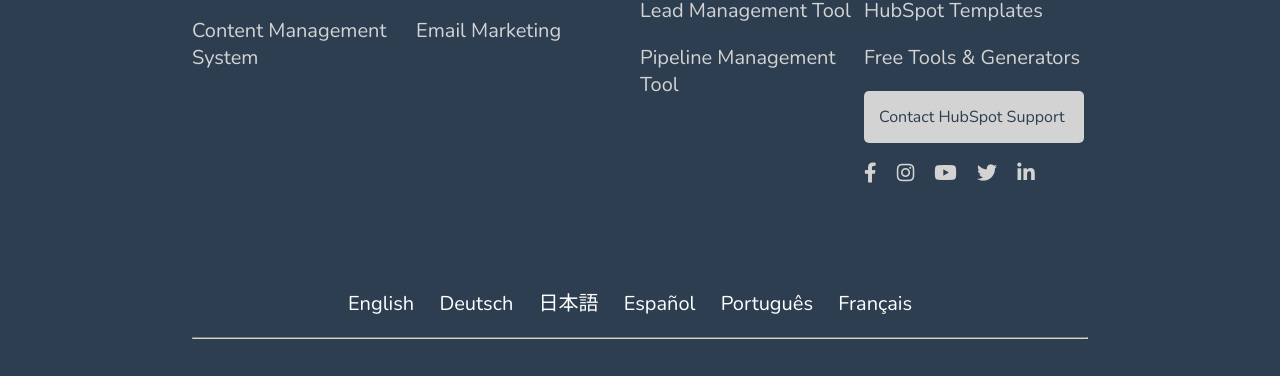
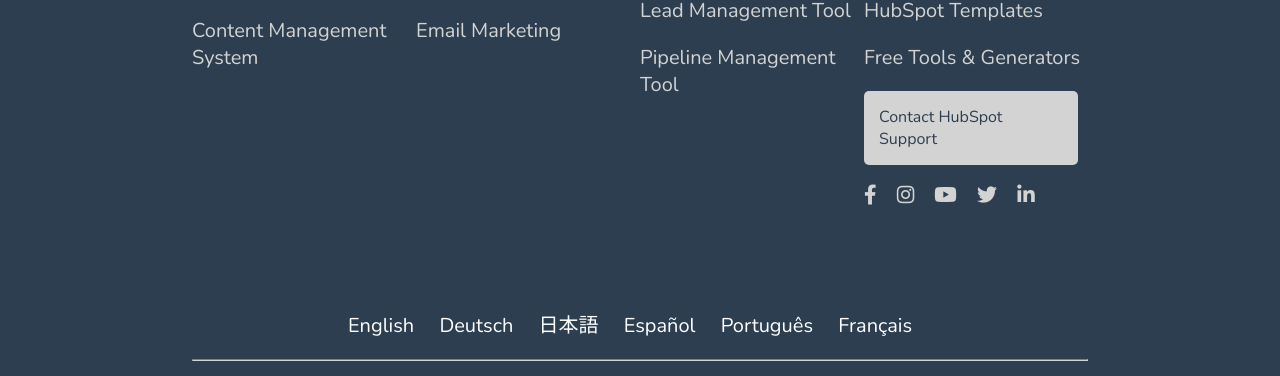
Before and after one commit to BedeschiDaniele/htmlcss-hubspot, a plain HTML site: page index.html in a window 1280 px wide. Shown: the part 6400-6776 px from the top of the page. Drawn offline with nearby package versions, Linux system fonts and the light colour scheme; grey boxes are pictures that could not be loaded.

Commit message:
commit finale

```diff
--- a/css/style.css
+++ b/css/style.css
@@ -382,11 +382,11 @@ h4 {
   height: 20px;
   margin-right: 40px;
 }
-.panel-right #g2{
+.panel-right img:nth-child(3){
   width: 150px;
   height: 30px;
 }
-.panel-right #monkey{
+.panel-right img:nth-child(4){
   width: 150px;
   height: 50px;
 }
@@ -396,7 +396,7 @@ h4 {
 .block-img2 img {
   height: 35px;
 }
-.block-img2 #wistia {
+.block-img2 img:nth-child(2) {
   height: 27px;
 }
 /* /Section Sponsor */
@@ -454,14 +454,12 @@ footer {
   text-decoration: none;
 }
 .colon .button {
-  display: block;
-  margin-top: 20px;
+  display: inline-block;
   padding: 15px;
   background-color: lightgray;
   border: none;
   color: #2D3E50;
   font-size: 16px;
-  width: 220px;
 }
 .colon i {
   color: lightgray;
@@ -474,9 +472,10 @@ footer {
   margin-top: 100px;
   margin-bottom: 20px;
 }
-.footer-bottom span {
+.footer-bottom a {
   color: white;
   margin-right: 20px;
+  text-decoration: none;
 }
 #hr-color {
   border-color:lightgray;
--- a/index.html
+++ b/index.html
@@ -217,11 +217,11 @@
           <div class="panel-right">
             <img src="https://www.hubspot.com/hubfs/assets/hubspot.com/home/home_page_logos_June_2019/Atlassian-horizontal-blue@2x.png" alt="atlassian">
             <img src="https://www.hubspot.com/hubfs/assets/hubspot.com/home/home_page_logos_June_2019/doordash_owler_20181011_194113_original@2x.png" alt="doordash">
-            <img id="g2" src="https://www.hubspot.com/hubfs/assets/hubspot.com/home/home_page_logos_June_2019/g2crowd-logo@2x.png" alt="G2">
-            <img id="monkey" src="https://www.hubspot.com/hubfs/assets/hubspot.com/homepage/Vertical_Sabaeus_RGB.svg" alt="monkey">
+            <img src="https://www.hubspot.com/hubfs/assets/hubspot.com/home/home_page_logos_June_2019/g2crowd-logo@2x.png" alt="G2">
+            <img src="https://www.hubspot.com/hubfs/assets/hubspot.com/homepage/Vertical_Sabaeus_RGB.svg" alt="monkey">
             <div class="block-img2">
               <img src="https://www.hubspot.com/hubfs/assets/hubspot.com/home/home_page_logos_June_2019/Subaru_Logo_v2_186x63@2x.png" alt="subaru">
-              <img id="wistia" src="https://www.hubspot.com/hubfs/assets/hubspot.com/home/home_page_logos_June_2019/Wistia_logo@2x.png" alt="wistia">
+              <img src="https://www.hubspot.com/hubfs/assets/hubspot.com/home/home_page_logos_June_2019/Wistia_logo@2x.png" alt="wistia">
               <img src="https://www.hubspot.com/hubfs/assets/hubspot.com/home/home_page_logos_June_2019/Classpass-logo@2x.png" alt="classpass">
               <img src="https://www.hubspot.com/hubfs/assets/hubspot.com/home/home_page_logos_June_2019/VMware_logo_gry_RGB_300dpi@2x.png" alt="vmware">
             </div>
@@ -278,7 +278,7 @@
             <li><a href="#">Get a Free Website Report</a></li>
             <li><a href="#">HubSpot Templates</a></li>
             <li><a href="#">Free Tools & Generators</a></li>
-            <a href="#" class="button">Contact HubSpot Support</a>
+            <li><a href="#" class="button">Contact HubSpot Support</a></li>
             <i class="fab fa-facebook-f"></i>
             <i class="fab fa-instagram"></i>
             <i class="fab fa-youtube"></i>
@@ -288,12 +288,12 @@
         </div>
         <div class="container-70 clearfix">
           <div class="footer-bottom">
-            <span>English</span>
-            <span>Deutsch</span>
-            <span>日本語</span>
-            <span>Español</span>
-            <span>Português</span>
-            <span>Français</span>
+            <a href="#">English</a>
+            <a href="#">Deutsch</a>
+            <a href="#">日本語</a>
+            <a href="#">Español</a>
+            <a href="#">Português</a>
+            <a href="#">Français</a>
           </div>
           <hr id="hr-color">
           <div class="logo-grey">
```
